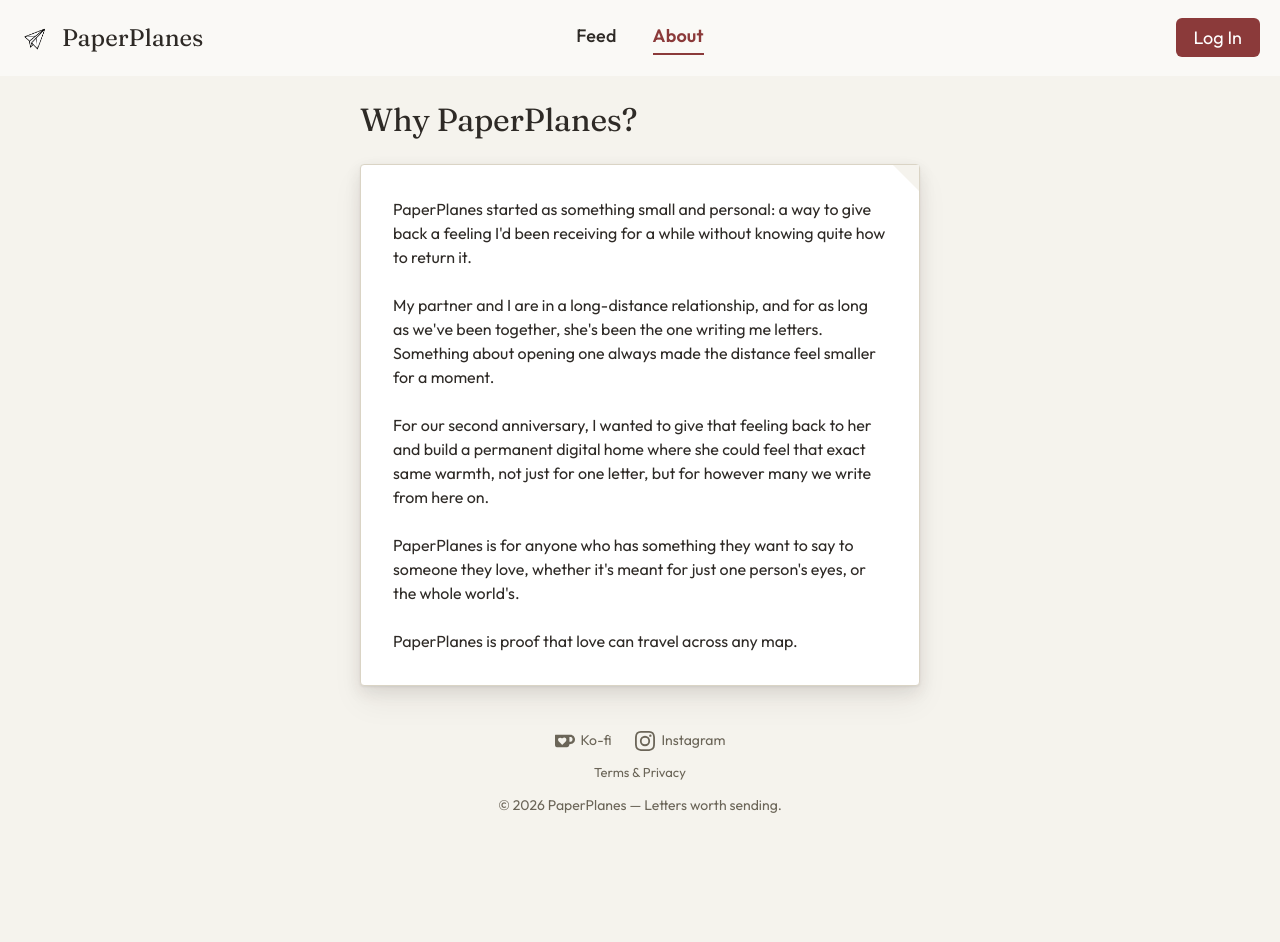
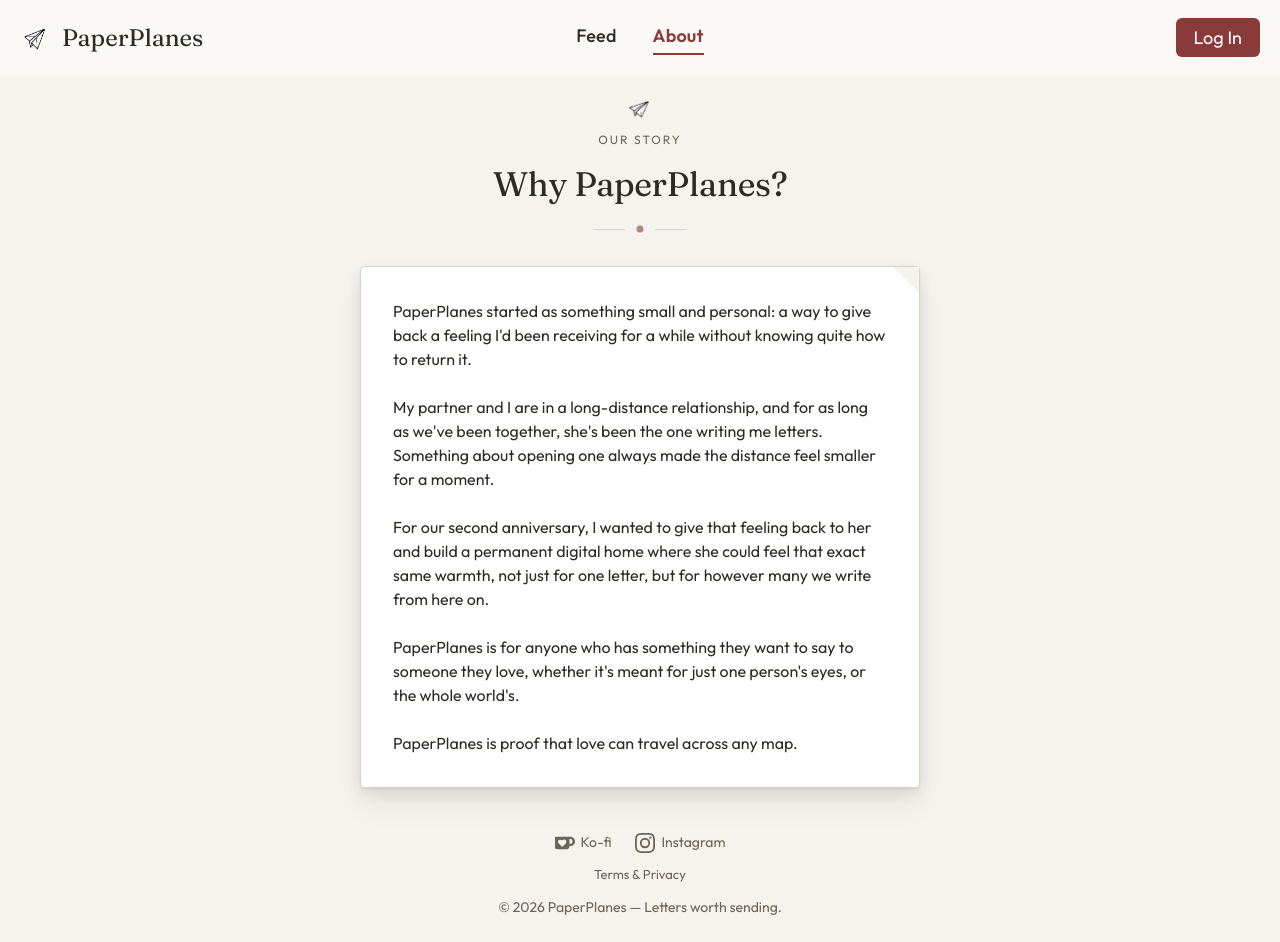
Before and after one commit to katrinamaramba/paperplanes, a Next.js app: page /about in a window 1280 px wide. Before the commit the page ends 840 px from the top, so only its background shows below. Built offline with nearby package versions, Linux system fonts and the light colour scheme; no server answers; a web font is replaced by a local one.

Commit message:
about title

```diff
--- a/app/about/page.tsx
+++ b/app/about/page.tsx
@@ -10,7 +10,50 @@ export default function About() {
 
   return (
     <div style={{ maxWidth: 600, margin: '0 auto', padding: 20 }}>
-      <h1 style={{ fontSize: 32 }}>Why PaperPlanes?</h1>
+      <style>{`
+        @keyframes page-header-rise {
+          0% { opacity: 0; transform: translateY(12px); }
+          100% { opacity: 1; transform: translateY(0); }
+        }
+        .page-header-icon { opacity: 0; animation: page-header-rise 0.6s ease-out 0.05s forwards; }
+        .page-header-eyebrow { opacity: 0; animation: page-header-rise 0.6s ease-out 0.15s forwards; }
+        .page-header-title { opacity: 0; animation: page-header-rise 0.6s ease-out 0.25s forwards; }
+        .page-header-flourish { opacity: 0; animation: page-header-rise 0.6s ease-out 0.35s forwards; }
+      `}</style>
+
+      <div style={{ textAlign: 'center', marginBottom: 32 }}>
+        <div className="page-header-icon" style={{ display: 'flex', justifyContent: 'center', marginBottom: 10 }}>
+          <img src="/images/logo.png" alt="" width={30} height={30} />
+        </div>
+
+        <p
+          className="page-header-eyebrow"
+          style={{
+            fontSize: 12,
+            letterSpacing: 2,
+            textTransform: 'uppercase',
+            color: 'var(--color-ink-soft)',
+            margin: '0 0 10px 0',
+          }}
+        >
+          Our story
+        </p>
+
+        <h1 className="page-header-title" style={{ fontSize: 34, margin: 0 }}>
+          Why PaperPlanes?
+        </h1>
+
+        <div
+          className="page-header-flourish"
+          style={{ display: 'flex', alignItems: 'center', justifyContent: 'center', gap: 10, margin: '14px 0 0 0' }}
+        >
+          <span style={{ width: 32, height: 1, background: 'var(--color-line)' }} />
+          <svg width="10" height="10" viewBox="0 0 10 10">
+            <circle cx="5" cy="5" r="3.5" fill="var(--color-accent)" opacity="0.6" />
+          </svg>
+          <span style={{ width: 32, height: 1, background: 'var(--color-line)' }} />
+        </div>
+      </div>
 
       <div className="letter-card" style={{ padding: 32, marginTop: 20, }}>
         <p>
```
